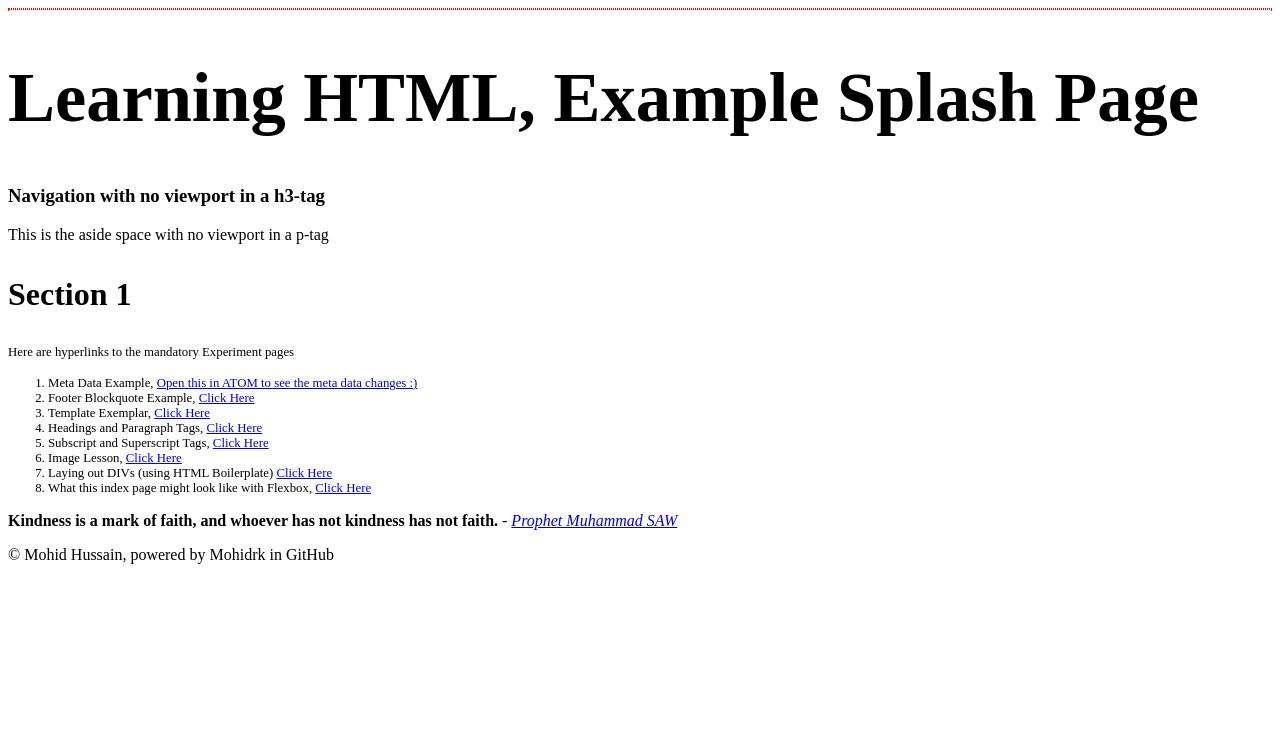
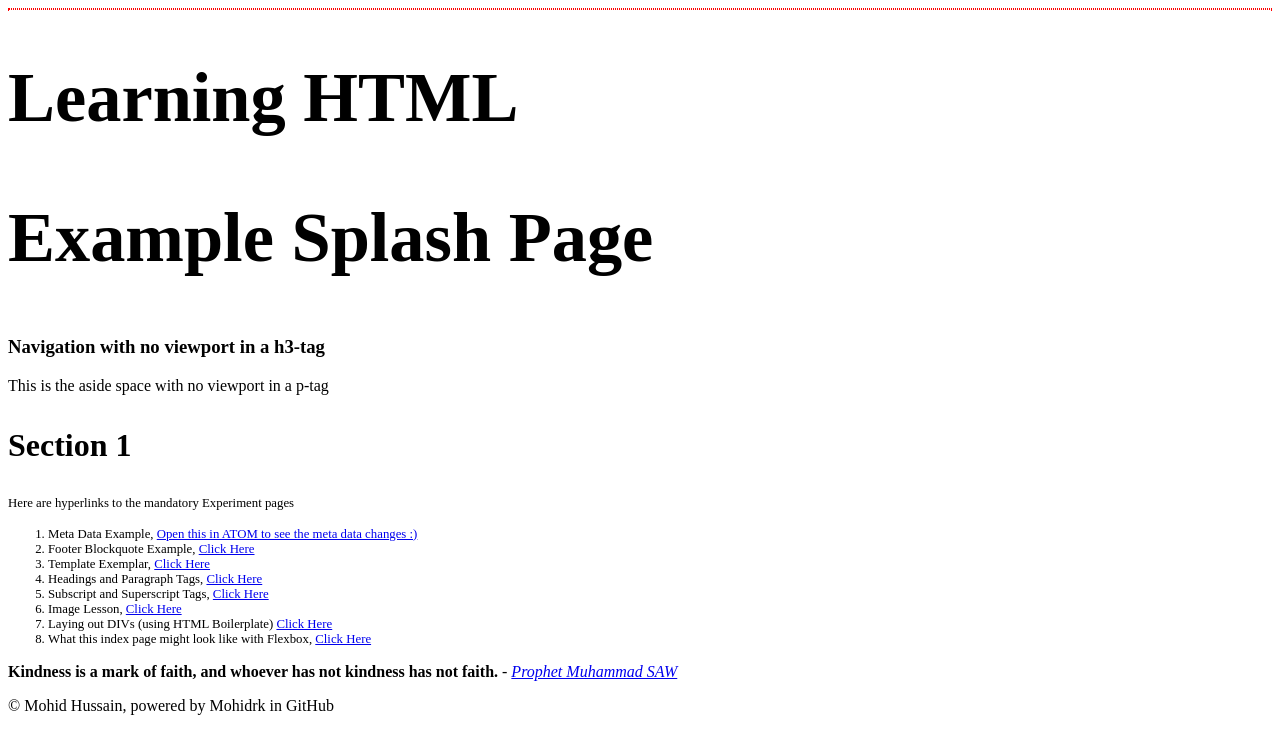
Before and after one commit to mohidrk/Sandbox-P2-Learning-HTML-github.io, a plain HTML site: page index.html in a window 1280 px wide. Drawn offline with Linux system fonts and the light colour scheme.

Commit message:
Update index.html

```diff
--- a/index.html
+++ b/index.html
@@ -18,7 +18,10 @@
   </head>
   <body>
     <div></div>
-    <header><h1 style="font-size:5.5vw">Learning HTML, Example Splash Page</h1></header>
+    <header>
+      <h1 style="font-size:5.5vw">Learning HTML</h1>
+      <h2 style="font-size:5.5vw">Example Splash Page</h2>
+    </header>
     <nav><h3>Navigation with no viewport in a h3-tag</h3></nav>
     <aside><p>This is the aside space with no viewport in a p-tag</p></aside>
     <section> <h3 style="font-size:2.5vw">Section 1</h3>
```
